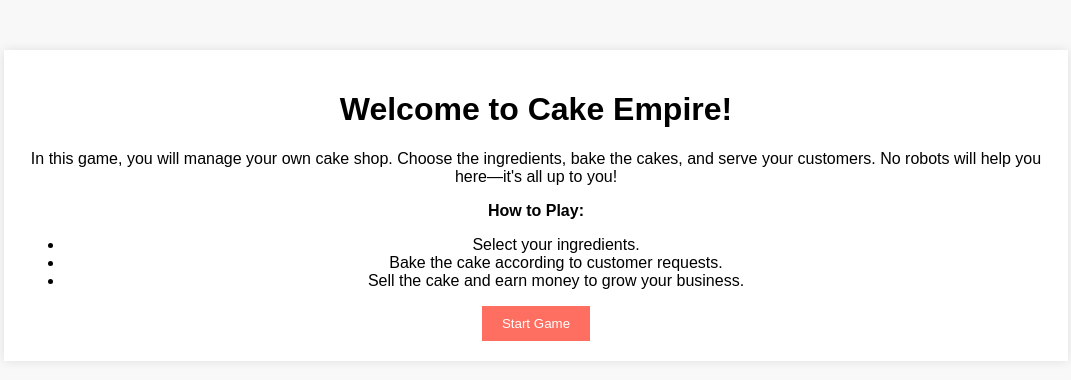
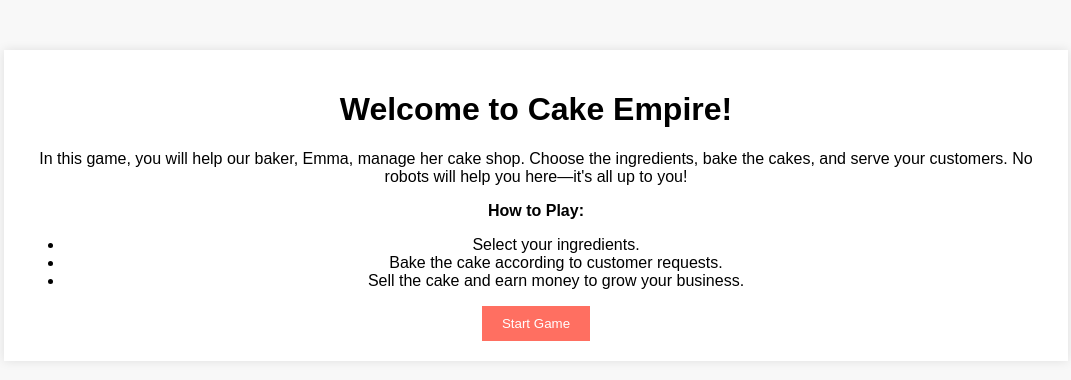
Before and after one commit to Nethra1619/Cake-empire, a plain HTML site: page index.html in a window 1280 px wide. Shown: the whole page, without its empty margins (104-1175 px from the left). Drawn offline with Linux system fonts and the light colour scheme.

Commit message:
Update index.html

```diff
--- a/index.html
+++ b/index.html
@@ -9,7 +9,7 @@
 <body>
     <div class="tutorial">
         <h1>Welcome to Cake Empire!</h1>
-        <p>In this game, you will manage your own cake shop. Choose the ingredients, bake the cakes, and serve your customers. No robots will help you here—it's all up to you!</p>
+        <p>In this game, you will help our baker, Emma, manage her cake shop. Choose the ingredients, bake the cakes, and serve your customers. No robots will help you here—it's all up to you!</p>
         <p><strong>How to Play:</strong></p>
         <ul>
             <li>Select your ingredients.</li>
```
